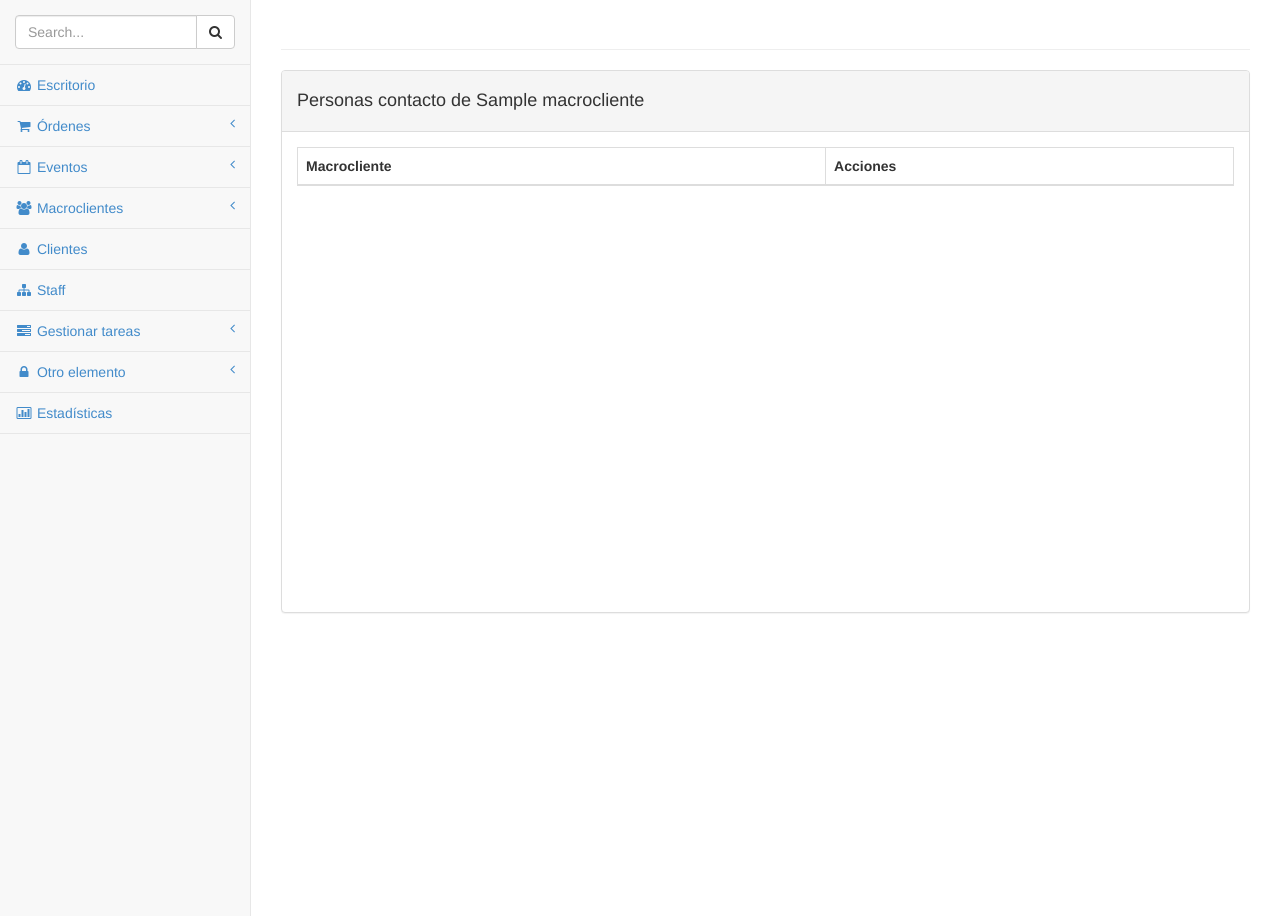
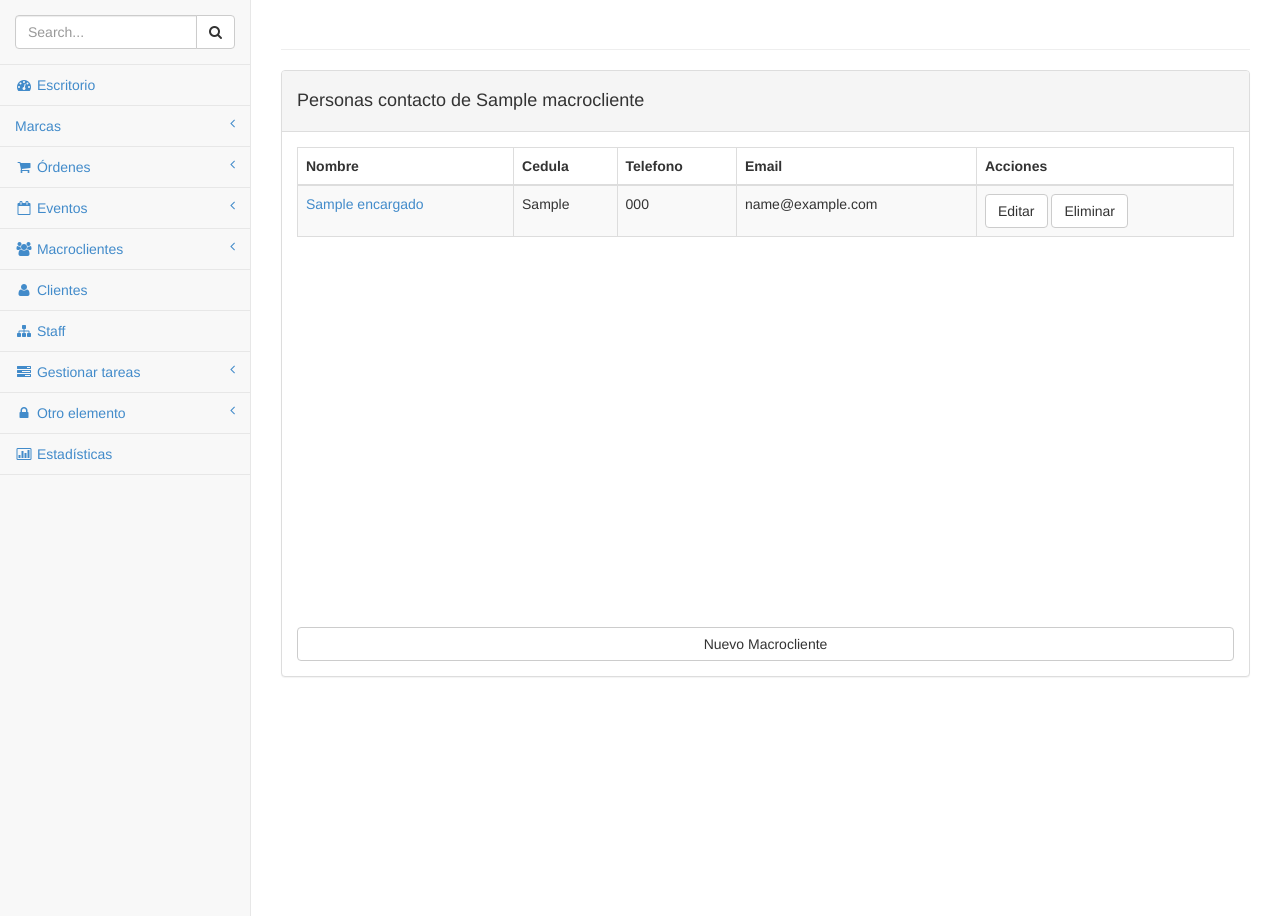
Before and after one commit to NestorBracho/fotomov_old, a Django app: page /listar_contactos_macrocliente/1/ in a window 1280 px wide. Shown: the part 51-967 px from the top of the page. Run offline with Django 3.2, Linux system fonts and the light colour scheme; tables that the repository leaves empty hold one stand-in row (values such as "Sample post"); lists and menus that the app fills with data are empty.

Commit message:
actualizacion contacto macrocliente

```diff
--- a/clientes/forms.py
+++ b/clientes/forms.py
@@ -6,3 +6,8 @@ from django import forms
 class MacroClienteForm(forms.ModelForm):
     class Meta:
         model = MacroCliente
+
+class MacroClienteContactoForm(forms.ModelForm):
+    class Meta:
+        model = Encargado
+        exclude = ['macrocliente']
--- a/clientes/models.py
+++ b/clientes/models.py
@@ -18,8 +18,8 @@ class Direccion(models.Model):
 
 class Encargado(models.Model):
     nombre = models.CharField(max_length=100)
-    ceula = models.CharField(max_length=8)
+    cedula = models.CharField(max_length=8)
     telefono = models.CharField(max_length=11)
     email = models.EmailField()
-    descripcion = models.CharField(max_length=500)
+    descripcion = models.TextField(max_length=500)
     macrocliente = models.ForeignKey(MacroCliente)
--- a/clientes/views.py
+++ b/clientes/views.py
@@ -90,3 +90,36 @@ def listar_contactos_macrocliente(request, id_macrocliente):
     else:
         return HttpResponseRedirect('/listar_macroclientes/4')
     return render_to_response('clientes/listar_contactos_macrocliente.html', {'contactos': contactos, 'macrocliente': macrocliente}, context_instance = RequestContext(request))
+
+def nuevo_contacto_macrocliente(request, id_macrocliente):
+    if MacroCliente.objects.filter(id=id_macrocliente):
+        macrocliente = MacroCliente.objects.get(id=id_macrocliente)
+    else:
+        return HttpResponseRedirect('/listar_macroclientes/4')
+    if request.method == 'POST':
+        formulario = MacroClienteContactoForm(request.POST)
+        if formulario.is_valid():
+            form = formulario.save(commit=False)
+            form.macrocliente = macrocliente
+            form.save()
+            return HttpResponseRedirect('/listar_contactos_macrocliente/1')
+    else:
+        formulario = MacroClienteContactoForm()
+    return render_to_response('clientes/nuevo_contacto_macrocliente.html', {'formulario': formulario}, context_instance = RequestContext(request))
+
+def editar_contacto_macrocliente(request, id_contacto):
+    if Encargado.objects.filter(id=id_contacto):
+        contacto = Encargado.objects.get(id=id_contacto)
+        macrocliente = MacroCliente.objects.get(id=contacto.macrocliente.id)
+    else:
+        return HttpResponseRedirect('/listar_macroclientes/4')
+    if request.method == 'POST':
+        formulario = MacroClienteContactoForm(request.POST)
+        if formulario.is_valid():
+            form = formulario.save(commit=False)
+            form.macrocliente = macrocliente
+            form.save()
+            return('/listar_contactos_macrocliente/2')
+    else:
+        formulario = MacroClienteContactoForm(initial={'nombre': contacto.nombre, 'cedula': contacto.cedula, 'telefono': contacto.telefono, 'email': contacto.email, 'descripcion': contacto.descripcion})
+    return render_to_response('clientes/nuevo_contacto_macrocliente.html', {'formulario': formulario}, context_instance = RequestContext(request))
--- a/fotomov/templates/admin.html
+++ b/fotomov/templates/admin.html
@@ -195,6 +195,18 @@
                         <a href="/escritorio"><i class="fa fa-dashboard fa-fw"></i> Escritorio</a>
                     </li>
                     <li>
+                        <a href="#">Marcas<span class="fa arrow"></span></a>
+                        <ul class="nav nav-second-level">
+                            <li>
+                                <a href="/listar_marcas/0">Listar Marcas</a>
+                            </li>
+                            <li>
+                                <a href="/nueva_marca">Nueva Marca</a>
+                            </li>
+                        </ul>
+                        <!-- /.nav-second-level -->
+                    </li>
+                    <li>
                         <a href="#"><i class="fa fa-shopping-cart fa-fw"></i> Órdenes<span class="fa arrow"></span></a>
                         <ul class="nav nav-second-level">
                             <li>
--- a/fotomov/templates/clientes/listar_contactos_macrocliente.html
+++ b/fotomov/templates/clientes/listar_contactos_macrocliente.html
@@ -47,21 +47,30 @@
                                 <table class="table table-striped table-bordered table-hover" id="dataTables-example">
                                     <thead>
                                         <tr>
-                                            <th>Macrocliente</th>
+                                            <th>Nombre</th>
+                                            <th>Cedula</th>
+                                            <th>Telefono</th>
+                                            <th>Email</th>
                                             <th>Acciones</th>
                                         </tr>
                                     </thead>
                                     <tbody>
-                                    {% for macrocliente in macroclientes %}
+                                    {% for contacto in contactos %}
                                         {% if forloop.counter|divisibleby:2 %}
                                             <tr class="gradeC">
-                                                <td><a href="/ver_macrocliente/{{ macrocliente.id }}">{{ macrocliente.nombre }}</a></td>
-                                                <td><a class="btn btn-default" href="/editar_macrocliente/{{ macrocliente.id }}">Editar</a>  <button type="button" class="btn btn-default" onclick="deleteAlert({{macrocliente.id}})">Eliminar</button> <a class="btn btn-default" href="/listar_contactos_macrocliente/{{ macrocliente.id }}">Contactos</a> </td>
+                                                <td><a href="/ver_contacto/{{ contacto.id }}">{{ contacto.nombre }}</a></td>
+                                                <td>{{ contacto.cedula }}</td>
+                                                <td>{{ contacto.telefono }}</td>
+                                                <td>{{ contacto.email }}</td>
+                                                <td><a class="btn btn-default" href="/editar_contacto/{{ contacto.id }}">Editar</a>  <button type="button" class="btn btn-default" onclick="deleteAlert({{contacto.id}})">Eliminar</button></td>
                                             </tr>
                                         {% else %}
                                             <tr class="gradeU">
-                                                <td><a href="/ver_macrocliente/{{ macrocliente.id }}">{{ macrocliente.nombre }}</a></td>
-                                                <td><a class="btn btn-default" href="/editar_macrocliente/{{ macrocliente.id }}">Editar</a>  <button type="button" class="btn btn-default" onclick="deleteAlert({{macrocliente.id}})">Eliminar</button> <a class="btn btn-default" href="/listar_contactos_macrocliente/{{ macrocliente.id }}">Contactos</a></td>
+                                                <td><a href="/ver_contacto/{{ contacto.id }}">{{ contacto.nombre }}</a></td>
+                                                <td>{{ contacto.cedula }}</td>
+                                                <td>{{ contacto.telefono }}</td>
+                                                <td>{{ contacto.email }}</td>
+                                                <td><a class="btn btn-default" href="/editar_contacto/{{ contacto.id }}">Editar</a>  <button type="button" class="btn btn-default" onclick="deleteAlert({{contacto.id}})">Eliminar</button></td>
                                             </tr>
                                         {% endif %}
                                     {% endfor %}
@@ -77,6 +86,11 @@
 
 
                         </div>
+                        <div class="panel-body">
+                            <a href="/nuevo_contacto_macrocliente/{{ macrocliente.id }}" class="btn btn-default col-sm-12">Nuevo Macrocliente</a>
+                        </div>
+
+
                         <!-- /.panel-body -->
                     </div>
 
--- a/fotomov/templates/clientes/listar_macroclientes.html
+++ b/fotomov/templates/clientes/listar_macroclientes.html
@@ -56,12 +56,12 @@
                                         {% if forloop.counter|divisibleby:2 %}
                                             <tr class="gradeC">
                                                 <td><a href="/ver_macrocliente/{{ macrocliente.id }}">{{ macrocliente.nombre }}</a></td>
-                                                <td><a class="btn btn-default" href="/editar_macrocliente/{{ macrocliente.id }}">Editar</a>  <button type="button" class="btn btn-default" onclick="deleteAlert({{macrocliente.id}})">Eliminar</button></td>
+                                                <td><a class="btn btn-default" href="/editar_macrocliente/{{ macrocliente.id }}">Editar</a>  <button type="button" class="btn btn-default" onclick="deleteAlert({{macrocliente.id}})">Eliminar</button> <a class="btn btn-default" href="/listar_contactos_macrocliente/{{ macrocliente.id }}">Contactos</a> </td>
                                             </tr>
                                         {% else %}
                                             <tr class="gradeU">
                                                 <td><a href="/ver_macrocliente/{{ macrocliente.id }}">{{ macrocliente.nombre }}</a></td>
-                                                <td><a class="btn btn-default" href="/editar_macrocliente/{{ macrocliente.id }}">Editar</a>  <button type="button" class="btn btn-default" onclick="deleteAlert({{macrocliente.id}})">Eliminar</button> </td>
+                                                <td><a class="btn btn-default" href="/editar_macrocliente/{{ macrocliente.id }}">Editar</a>  <button type="button" class="btn btn-default" onclick="deleteAlert({{macrocliente.id}})">Eliminar</button> <a class="btn btn-default" href="/listar_contactos_macrocliente/{{ macrocliente.id }}">Contactos</a> </td>
                                             </tr>
                                         {% endif %}
                                     {% endfor %}
--- a/fotomov/templates/clientes/nuevo_macrocliente.html
+++ b/fotomov/templates/clientes/nuevo_macrocliente.html
@@ -6,7 +6,7 @@
         <div class="panel-heading">
             <h4>Nuevo Macrocliente</h4>
         </div>
-        <div class="panel-heading">
+        <div class="panel-body">
             <div class="col-sm-6">
                  {{ formulario.submarca|bootstrap}}
             </div>
@@ -29,6 +29,7 @@
             <div class="col-sm-12">
                 <p id="showAdresses"><button data-toggle="modal" href="#addressModal" type='button' class="btn btn-block btn-default"><span class="glyphicon glyphicon-map-marker"></span> Agregar Direcciones </button></p><!-- OJO no cambiar este id, lo usa una funcion -->
             </div>
+
             <input type="submit" class="btn btn-primary" value="guardar">
         </div>
     </div>
@@ -97,6 +98,7 @@
         </div>
         <div class="modal-footer">
           <p id="hideAddresses"><input type='button'  class="btn btn-lg btn-primary" value='Guardar' data-dismiss="modal"/></p><!-- OJO no cambiar este id, lo usa una funcion -->
+
         </div>
       </div><!-- /.modal-content -->
     </div><!-- /.modal-dialog -->
--- a/fotomov/urls.py
+++ b/fotomov/urls.py
@@ -20,6 +20,8 @@ urlpatterns = patterns('',
     url(r'^nuevo_macrocliente/$', 'clientes.views.nuevo_macrocliente'),
     url(r'^listar_contactos_macrocliente/(?P<id_macrocliente>\d+)/$', 'clientes.views.listar_contactos_macrocliente'),
     url(r'^listar_macroclientes/(?P<creado>\d+)/$', 'clientes.views.listar_macroclientes'),
+    url(r'^nuevo_contacto_macrocliente/(?P<id_macrocliente>\d+)/$', 'clientes.views.nuevo_contacto_macrocliente'),
+    url(r'^editar_contacto_macrocliente/(?P<id_contacto>\d+)/$', 'clientes.views.editar_contacto_macrocliente'),
     url(r'^listar_marcas/(?P<creado>\d+)/$', 'marca.views.listar_marcas'),
     url(r'^ver_marca/(?P<id_marca>\d+)/(?P<creado>\d+)/$', 'marca.views.ver_marca'),
     url(r'^nueva_submarca/(?P<id_marca>\d+)/$', 'marca.views.nueva_submarca'),
```
Also changed, not shown: fotomov/templates/clientes/nuevo_contacto_macrocliente.html (added, +28 -0 lines).
